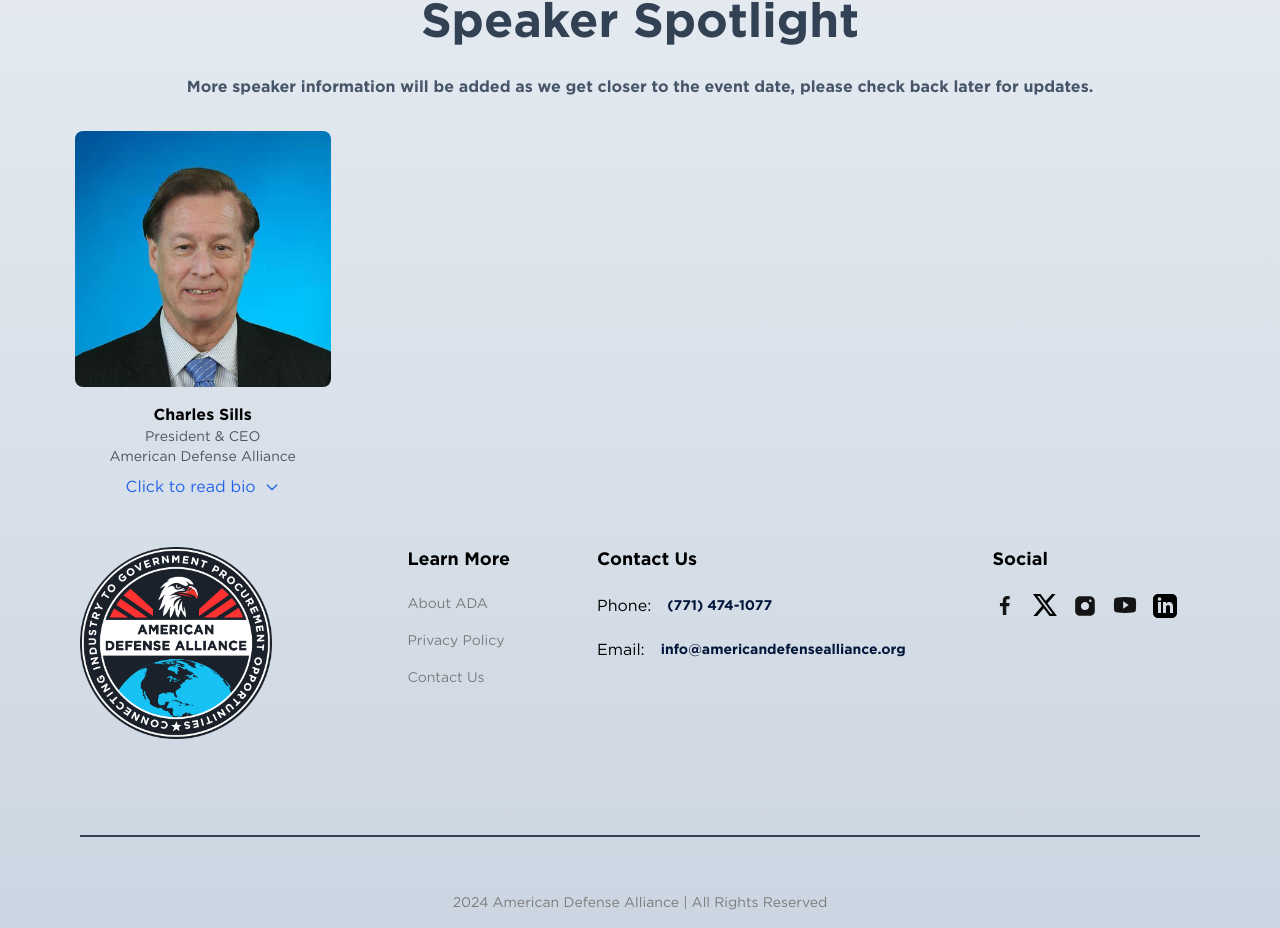
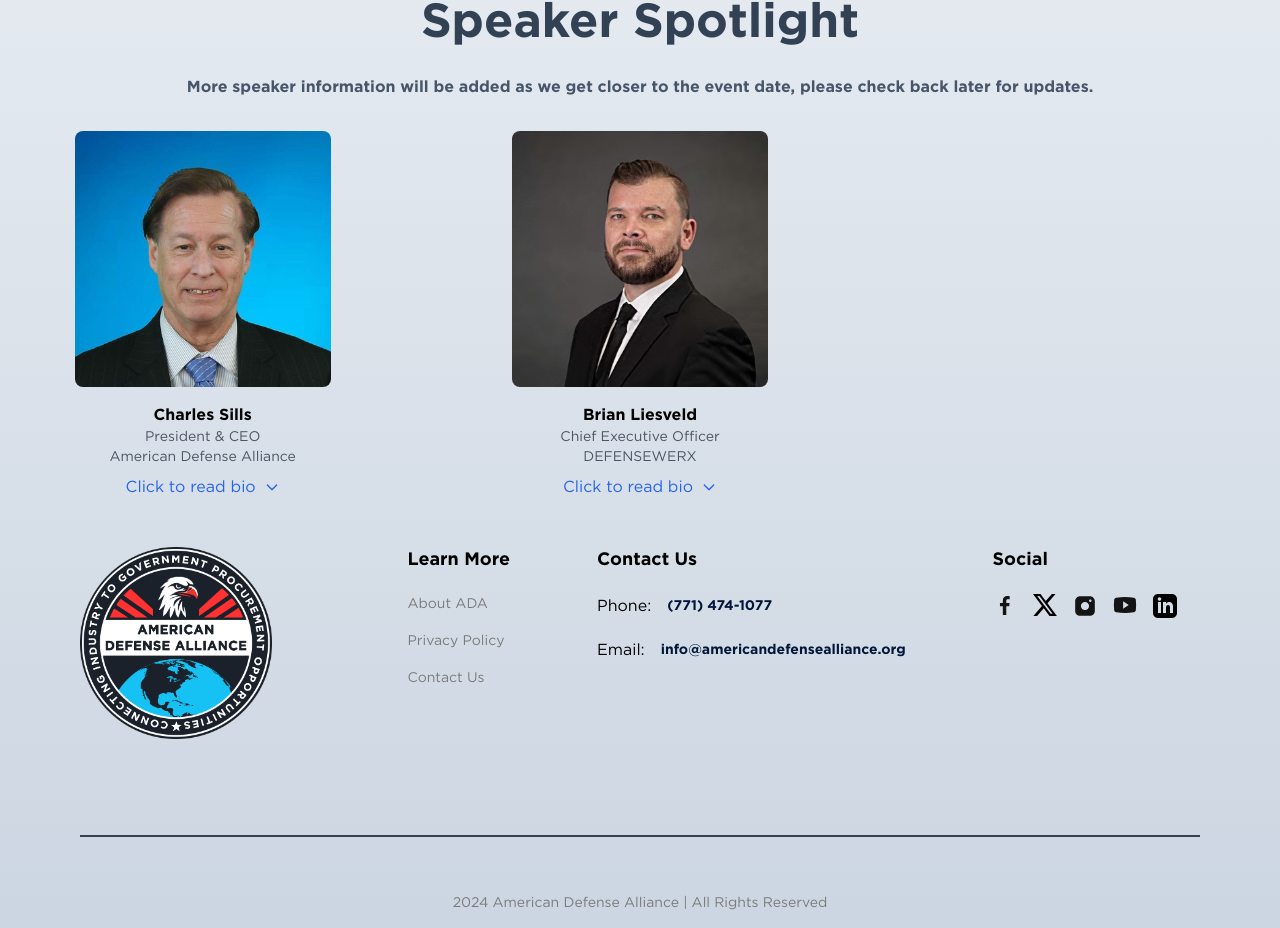
Before and after one commit to masonym/ada-website, a Next.js app: page /events/2025-defense-industry-forecast/speakers in a window 1280 px wide. Shown: the part 771-1699 px from the top of the page. Built offline with nearby package versions, Linux system fonts and the light colour scheme.

Commit message:
Added Brian Liesveld as a speaker

```diff
--- a/src/constants/speakers.ts
+++ b/src/constants/speakers.ts
@@ -13,6 +13,19 @@ export const SPEAKERS = [
                 He has an M.A. from the Fletcher School of Law & Diplomacy (Tufts & Harvard), and an A.B. from Princeton University/Woodrow Wilson School of Public & Int’l Affairs.
                 `
             },
+            {
+                image: "/speakers/brian_liesveld.jpg",
+                name: "Brian Liesveld",
+                position: "Chief Executive Officer",
+                company: "DEFENSEWERX",
+                bio: `
+                Brian Liesveld currently serves as the Chief Executive Officer (CEO) for DEFENSEWERX, Inc.  In his capacity as CEO, Brian oversees operations and management of the DWX innovation hubs as well as executing Board of Director’s strategic vision.
+                <br><br>
+                Prior to his role as Chief Executive Officer, Brian served as the Vice President for the Cyber Innovation Center in Bossier City, LA.  In this role, Brian oversaw the operations supporting the Air Force Global Strike Command as well as Cyber Curriculum delivered to over 3 million students across the United States.
+                <br><br>
+                Brian’s previous roles include the Associate Director of the Defense and Security Research Institute at the University of Arizona as well as multiple roles within the Department of Defense.  Most notably, Brian spearheaded the creation of the DoDs first University Affiliated Research Center (UARC) to be established in more than 20 years.
+                `
+            }
         ]
     }
 ];
```
Also changed, not shown: public/speakers/brian_liesveld.jpg (added).
